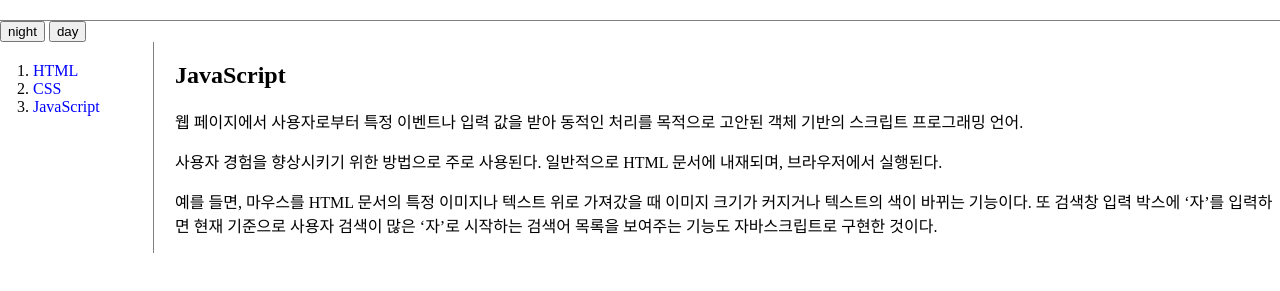
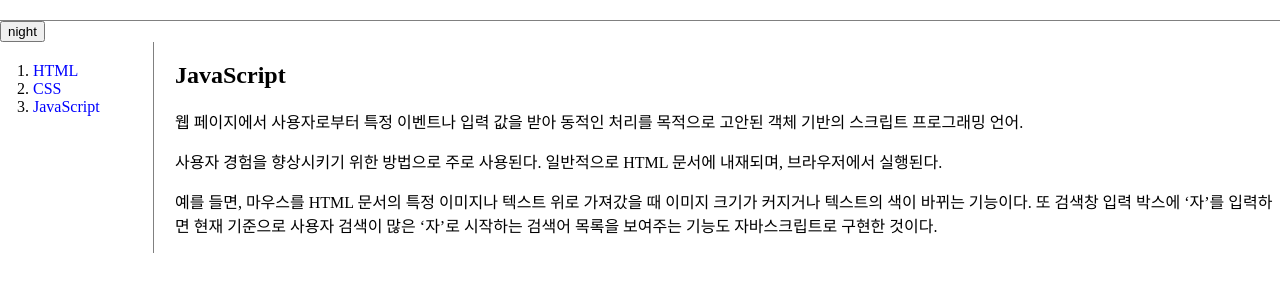
Before and after one commit to jung-yeon/first-web-site, a plain HTML site: page 3.html in a window 1280 px wide. Shown: the part 89-380 px from the top of the page. Drawn offline with Linux system fonts and the light colour scheme.

Commit message:
button 하나로 통일
night mode / day mode 를 하나의 버튼으로 실행
night mode 글자색 밝게
day mode 글자색 어둡게

```diff
--- a/3.html
+++ b/3.html
@@ -8,13 +8,34 @@
 <body>
   <h1><a href="index.html">WEB</a></h1>
   <!--JavaScript 이용 -->
+  <!-- 다크모드/ 라이트 모드 -->
+  <!-- 버튼이 night 일때 다크모드로 바뀌고 버튼 value는 day로 바꾼다 -->
   <input type="button" value="night" onClick="
-  document.querySelector('body').style.backgroundColor='black';
-  document.querySelector('body').style.color='white';
-  ">
-  <input type="button" value="day" onClick="
-  document.querySelector('body').style.backgroundColor='white';
-  document.querySelector('body').style.color='black';
+  <!-- 중복제거 -->
+    var target = document.querySelector('body');
+    if(this.value ==='night'){
+      target.style.backgroundColor='black';
+      target.style.color='white';
+      this.value='day';
+
+      var links=document.querySelectorAll('a');
+      var i=0;
+      while(i<links.length){
+        links[i].style.color='powderblue';
+        i=i+1;
+      }
+    }
+    else{
+      target.style.backgroundColor='white';
+      target.style.color='black';
+      this.value='night';
+      var links=document.querySelectorAll('a');
+      var i=0;
+      while(i<links.length){
+        links[i].style.color='blue';
+        i=i+1;
+      }
+    }
   ">
   <div id="grid">
   <ol>
```
